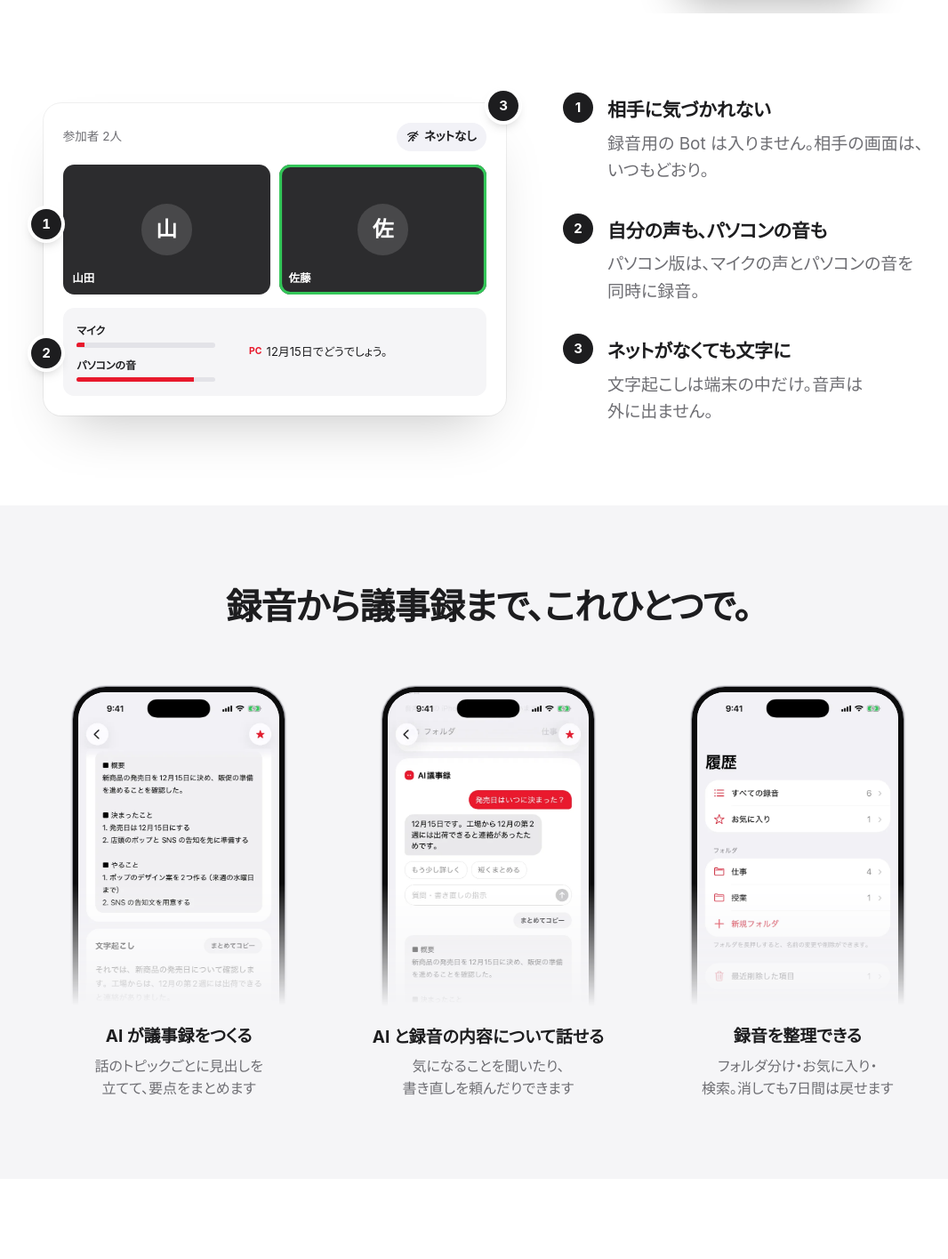
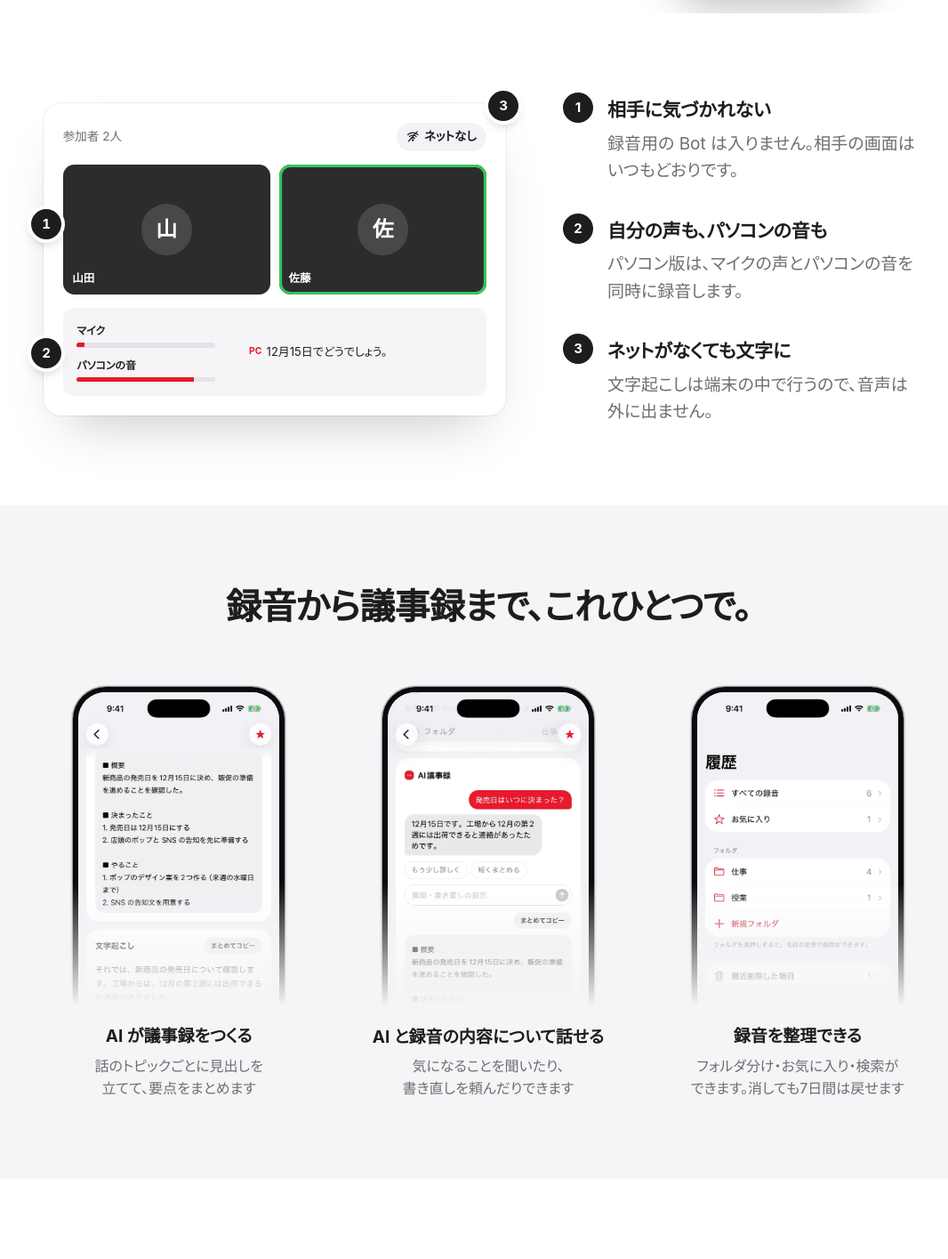
Before and after one commit to naoyattsuji/giroku-lp, a Next.js app: page / in a window 1280 px wide. Shown: the part 1070-2485 px from the top of the page at 89% size, without its empty margins (91-1157 px from the left). Built offline with nearby package versions, Linux system fonts and the light colour scheme.

Commit message:
LP：説明文の体言止めをやめ、言い切りの文に（強み3つ・画面3枚の説明・よくある質問）
Co-Authored-By: Claude Opus 5.5 <noreply@anthropic.com>

```diff
--- a/app/components/MeetingScene.tsx
+++ b/app/components/MeetingScene.tsx
@@ -41,9 +41,9 @@ function useLevel(active: boolean, running: boolean): number {
 }
 
 const POINTS = [
-  { title: "相手に気づかれない", text: "録音用の Bot は入りません。相手の画面は、いつもどおり。" },
-  { title: "自分の声も、パソコンの音も", text: "パソコン版は、マイクの声とパソコンの音を同時に録音。" },
-  { title: "ネットがなくても文字に", text: "文字起こしは端末の中だけ。音声は外に出ません。" },
+  { title: "相手に気づかれない", text: "録音用の Bot は入りません。相手の画面はいつもどおりです。" },
+  { title: "自分の声も、パソコンの音も", text: "パソコン版は、マイクの声とパソコンの音を同時に録音します。" },
+  { title: "ネットがなくても文字に", text: "文字起こしは端末の中で行うので、音声は外に出ません。" },
 ];
 
 export function MeetingScene(): ReactElement {
--- a/app/page.tsx
+++ b/app/page.tsx
@@ -104,10 +104,10 @@ function PhoneShot({ src, alt, className = "" }: { src: string; alt: string; cla
 
 const faqs: { q: string; a: ReactNode }[] = [
   { q: "音声は外に送られますか？", a: "送られません。文字起こしは端末の中です。AI 議事録を作るときだけ、文字をサーバーへ送ります。" },
-  { q: "iPhone で相手の声も録れますか？", a: "iPhone はマイクの音だけです。オンライン会議の相手の声まで録るなら、Mac 版・Windows 版を。" },
+  { q: "iPhone で相手の声も録れますか？", a: "iPhone はマイクの音だけです。オンライン会議の相手の声まで録るなら、Mac 版・Windows 版をお使いください。" },
   { q: "相手に知らせなくていいですか？", a: "相手の画面には何も出ませんが、録音するときはひとこと伝えるのがマナーです。" },
   { q: "使い方は？", a: "アプリの中の「使い方」（iPhone は下のタブ、パソコンは左の帯）から、画面つきで見られます。" },
-  { q: "Pro の解約は？", a: "iPhone は［設定］→ 自分の名前 →［サブスクリプション］から。期間の終わりまでは Pro のままです。" },
+  { q: "Pro の解約は？", a: "iPhone は［設定］→ 自分の名前 →［サブスクリプション］から解約できます。期間の終わりまでは Pro のままです。" },
 ];
 
 /**
@@ -192,7 +192,7 @@ export default function Home(): ReactElement {
             </figure>
             <figure>
               <PhoneShot src="/shots/ios-06.webp" alt="履歴。すべての録音・お気に入り・フォルダ・最近削除した項目" />
-              <figcaption><b>録音を整理できる</b>フォルダ分け・お気に入り・検索。消しても7日間は戻せます</figcaption>
+              <figcaption><b>録音を整理できる</b>フォルダ分け・お気に入り・検索ができます。消しても7日間は戻せます</figcaption>
             </figure>
           </div>
         </Section>
```
